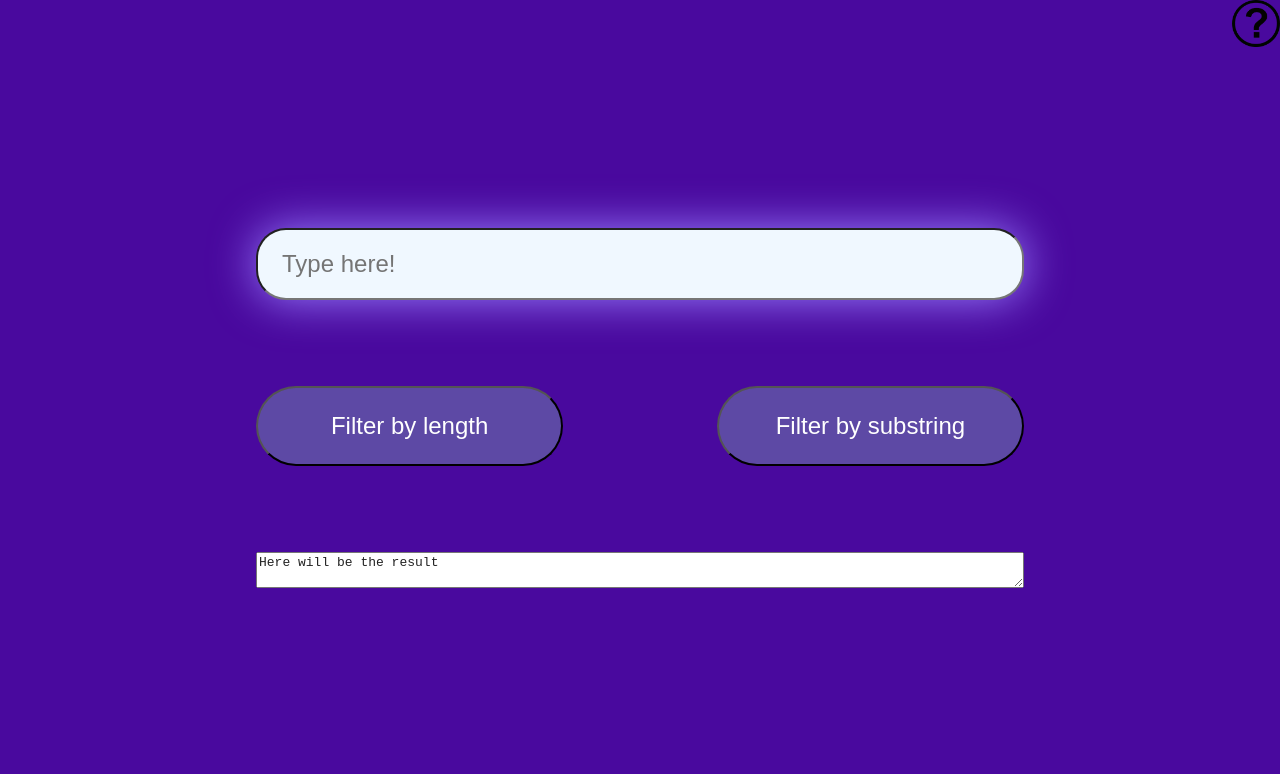
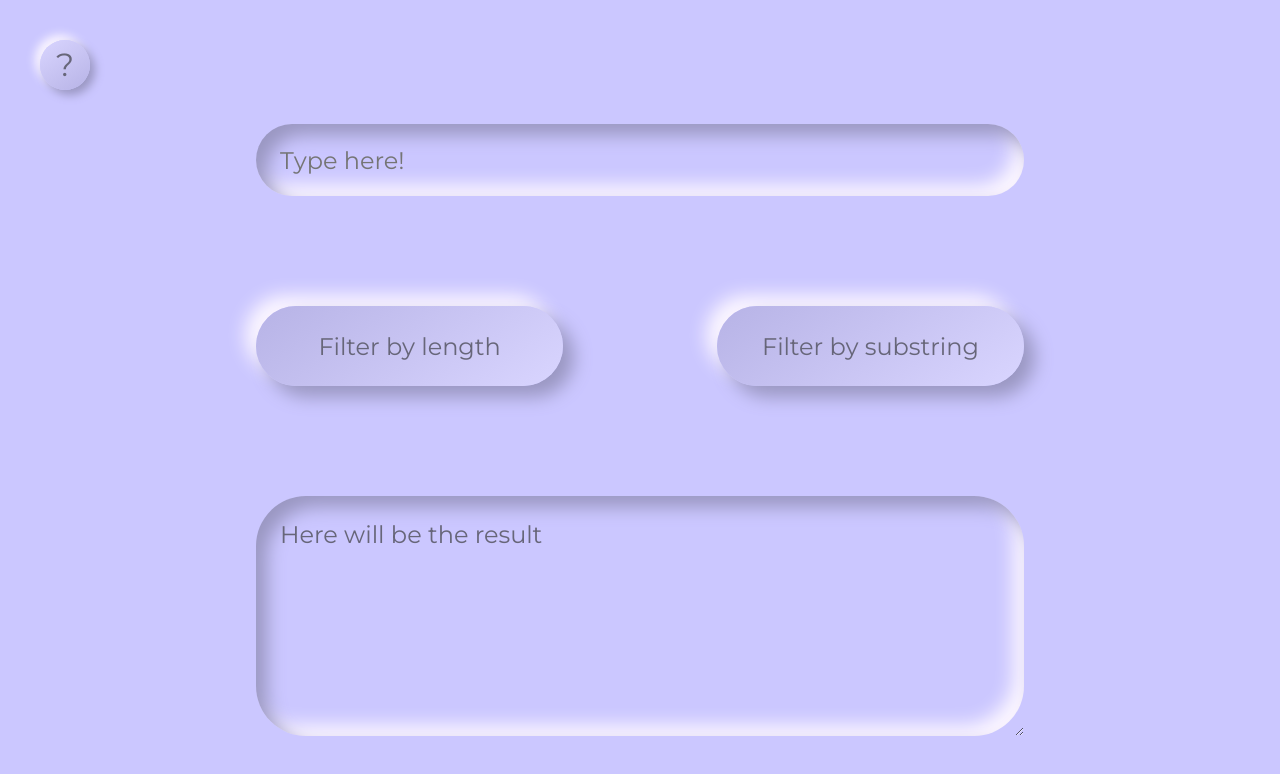
Before and after one commit to JustAnotherAlexander/data-filter, a website with bundled scripts: page index.html in a window 1280 px wide. Built offline with nearby package versions, Linux system fonts and the light colour scheme.

Commit message:
feat: change style.css for neumorphism design, add eslint for JS, add modules for buttons

```diff
--- a/assets/scripts/getData.js
+++ b/assets/scripts/getData.js
@@ -1,10 +1,10 @@
 export default async function getData(url) {
-    const response = await fetch(url, {
-      method: 'get'
-    })
-    const rawData = await response.json()
-      let data = rawData.data;
-      return data
+  const response = await fetch(url, {
+    method: 'get',
+  });
+  const rawData = await response.json();
+  let data = rawData.data;
+  return data;
 }
 
-export {getData}
+export { getData };
--- /dev/null
+++ b/assets/scripts/lengthFilter.js
@@ -0,0 +1,6 @@
+export default function FilterByLength(queryText) {
+    console.log('Filter by length button was clicked!');
+    console.log(queryText);
+}
+
+export { FilterByLength };
--- a/assets/scripts/main.js
+++ b/assets/scripts/main.js
@@ -1,11 +1,29 @@
-import {getData} from './getData.js'
+// importing modules for query processing and fetching data
+import {getData} from './getData.js';
+import {FilterByLength} from './lengthFilter.js';
+import {FilterBySubstring} from './substringFilter.js';
 
-const url = `./assets/data/data.json`;
-let data;
+// variables for DOM elements and url with data
+let lengthFilterButton = document.getElementById('lengthFilter');
+let substringFilterButton = document.getElementById('substringFilter');
+let queryInput = document.querySelector('.main__form__input');
+const url = './assets/data/data.json';
+let dataArr;
+
+// creating Event Listeners for buttons
+lengthFilterButton.addEventListener('click', (event) => {
+    console.log()
+    event.preventDefault();
+    FilterByLength();
+});
+substringFilterButton.addEventListener('click', (event) => {
+    event.preventDefault();
+    FilterBySubstring();
+});
+
 
 async function query(data) {
     data = await getData(url);
     return data;
 }
-    data = await query();
-console.log(data);
+    dataArr = await query();
--- /dev/null
+++ b/assets/scripts/substringFilter.js
@@ -0,0 +1,5 @@
+export default function FilterBySubstring() {
+    console.log('substring button clicked!');
+}
+
+export { FilterBySubstring };
--- a/assets/styles/style.css
+++ b/assets/styles/style.css
@@ -13,7 +13,7 @@ html {
 body {
     display: flex;
     flex-direction: column;
-    background-color: #49099e;
+    background-color: #cbc7ff;
 }
 
 .header {
@@ -23,43 +23,56 @@ body {
     width: 100%;
 }
 
-.header__themeSwitch {
-
+.header__help {
+    height: 50px;
+    width: 50px;
+    margin: 2.5rem 0 0 2.5rem;
+    display: flex;
+    justify-content: center;
+    align-items: center;
+    border-radius: 50px;
+    background: linear-gradient(145deg, #d9d5ff, #b7b3e6);
+    box-shadow:  5px 5px 10px #9a97c2,
+                -5px -5px 10px #fcf7ff;
+    font-family: 'Montserrat', sans-serif;
+    font-size: 2rem;
+    color: #676679;
 }
 
-.header__help {
-    width: 3em;
-    height: 3em;
-    background-image: url("../images/help.png");
-    background-size: contain;
-    background-repeat: no-repeat;
+.header__help:hover {
+    background: linear-gradient(145deg, #b7b3e6, #d9d5ff);
+    box-shadow:  5px 5px 10px #9a97c2,
+                -5px -5px 10px #fcf7ff;
+    cursor: pointer;
 }
 
 .main {
     display: flex;
     justify-content: baseline;
-    height: 90vh;
+    height: 85vh;
     align-items: center;
 }
 
 .main__form {
     width: 60%;
-    height: 50%;
+    height: 90%;
     display: flex;
     flex-direction: column;
     justify-content: space-between;
     margin: 0 auto;
-
-
 }
 
 .main__form__input {
-height: 3em;
-border-radius: 30px;
-background-color: aliceblue;
-box-shadow:     0 0 2.8rem #997eff;
-font-size: 1.5rem;
-padding-left: 1em;
+    height: 3em;
+    border: none;
+    border-radius: 50px;
+    background: #cbc7ff;
+    box-shadow: inset 11px 11px 18px #9a97c2,
+                inset -11px -11px 18px #fcf7ff;
+    font-size: 1.5rem;
+    padding-left: 1em;
+    font-family: 'Montserrat', sans-serif;
+    color: #676679;
 }
 
 .main__form__wrapper {
@@ -71,12 +84,32 @@ padding-left: 1em;
 
 .main__form__wrapper__button {
     width: 40%;
-    border-radius: 40px;
-    background-color: #5d49a5;
+    border-radius: 50px;
+    border:none;
+    background: linear-gradient(145deg, #b7b3e6, #d9d5ff);
+    box-shadow:  11px 11px 18px #9a97c2,
+                -11px -11px 18px #fcf7ff;
     font-size: 1.5rem;
-    color: white;
+    color: #676679;
+    font-family: 'Montserrat', sans-serif;
 }
 
-.main__result {
+.main__form__wrapper__button:hover {
+    background: #cbc7ff;
+    box-shadow: inset 5px 5px 10px #9a97c2,
+            inset -5px -5px 10px #fcf7ff;
+}
 
+.main__form__result {
+    height: 10em;
+    border: none;
+    border-radius: 50px;
+    background: #cbc7ff;
+    box-shadow: inset 11px 11px 18px #9a97c2,
+                inset -11px -11px 18px #fcf7ff;
+    padding-left: 1em;
+    padding-top: 1em;
+    font-size: 1.5rem;
+    font-family: 'Montserrat', sans-serif;
+    color: #676679;
 }
--- a/index.html
+++ b/index.html
@@ -4,21 +4,21 @@
     <meta charset="UTF-8">
     <meta http-equiv="X-UA-Compatible" content="IE=edge">
     <meta name="viewport" content="width=device-width, initial-scale=1.0">
+    <link href="https://fonts.googleapis.com/css2?family=Montserrat&display=swap" rel="stylesheet">
     <link rel="stylesheet" href="./assets/styles/reset.css">
     <link rel="stylesheet" href="./assets/styles/style.css">
     <title>Data-filter</title>
 </head>
 <body>
     <header class="header">
-        <div class="header__themeSwitch"></div>
-        <div class="header__help"></div>
+        <div class="header__help"><span>?</span></div>
     </header>
     <section class="main">
         <form class="main__form">
             <input class="main__form__input" placeholder="Type here!">
             <div class="main__form__wrapper">
-                <button class="main__form__wrapper__button">Filter by length</button>
-                <button class="main__form__wrapper__button">Filter by substring</button>
+                <button class="main__form__wrapper__button" id="lengthFilter" onclick="">Filter by length</button>
+                <button class="main__form__wrapper__button" id="substringFilter" onclick="">Filter by substring</button>
             </div>
             <textarea class="main__form__result">Here will be the result</textarea>
         </form>
```
Also changed, not shown: package.json (added, +24 -0 lines), .eslintrc.json (added), 1 other file.
